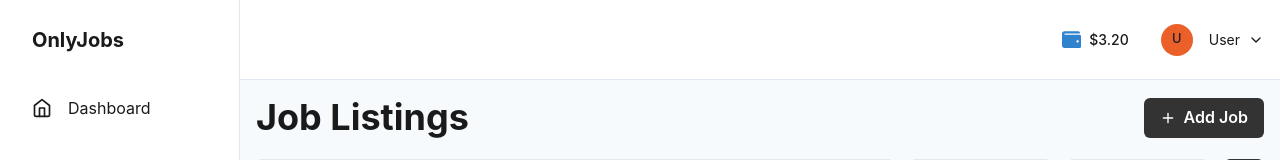
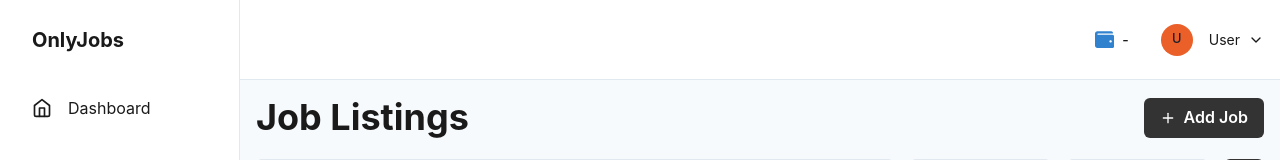
Before and after one commit to stonebinox/onlyjobs-frontend, a Next.js app: page /dashboard/jobs in a window 1280 px wide. Shown: the top 160 px of the page. Built offline with nearby package versions, Linux system fonts and the light colour scheme.

Commit message:
Updated wallet placeholder

```diff
--- a/src/components/Layout/TopNav.tsx
+++ b/src/components/Layout/TopNav.tsx
@@ -28,7 +28,8 @@ interface TopNavProps extends FlexProps {
 
 export const TopNav = ({ onOpen, ...rest }: TopNavProps) => {
   const [username, setUsername] = useState<string>("User");
-  const { getUserName } = useApi();
+  const [walletBalance, setWalletBalance] = useState<number | null>(null);
+  const { getUserName, getWalletBalance } = useApi();
   const auth = useAuth();
   const router = useRouter();
 
@@ -51,8 +52,24 @@ export const TopNav = ({ onOpen, ...rest }: TopNavProps) => {
       }
     };
 
+    const fetchWalletBalance = async () => {
+      if (!auth?.isLoggedIn) return;
+
+      try {
+        const result = await getWalletBalance();
+        if (typeof result === "number") {
+          setWalletBalance(result);
+        } else if (result && typeof result === "object" && "error" in result) {
+          console.error("Error fetching wallet balance:", result.error);
+        }
+      } catch (error) {
+        console.error("Error fetching wallet balance:", error);
+      }
+    };
+
     fetchUsername();
-  }, [auth, getUserName]);
+    fetchWalletBalance();
+  }, [auth, getUserName, getWalletBalance]);
 
   return (
     <Flex
@@ -97,7 +114,7 @@ export const TopNav = ({ onOpen, ...rest }: TopNavProps) => {
             color={useColorModeValue("blue.500", "blue.300")}
           />
           <Text fontWeight="medium" fontSize="sm">
-            $3.20
+            {walletBalance !== null ? `$${walletBalance.toFixed(2)}` : "-"}
           </Text>
         </HStack>
         <Flex alignItems={"center"}>
```
Also changed, not shown: 1 other file (tests, documents, lock files or other folders).
